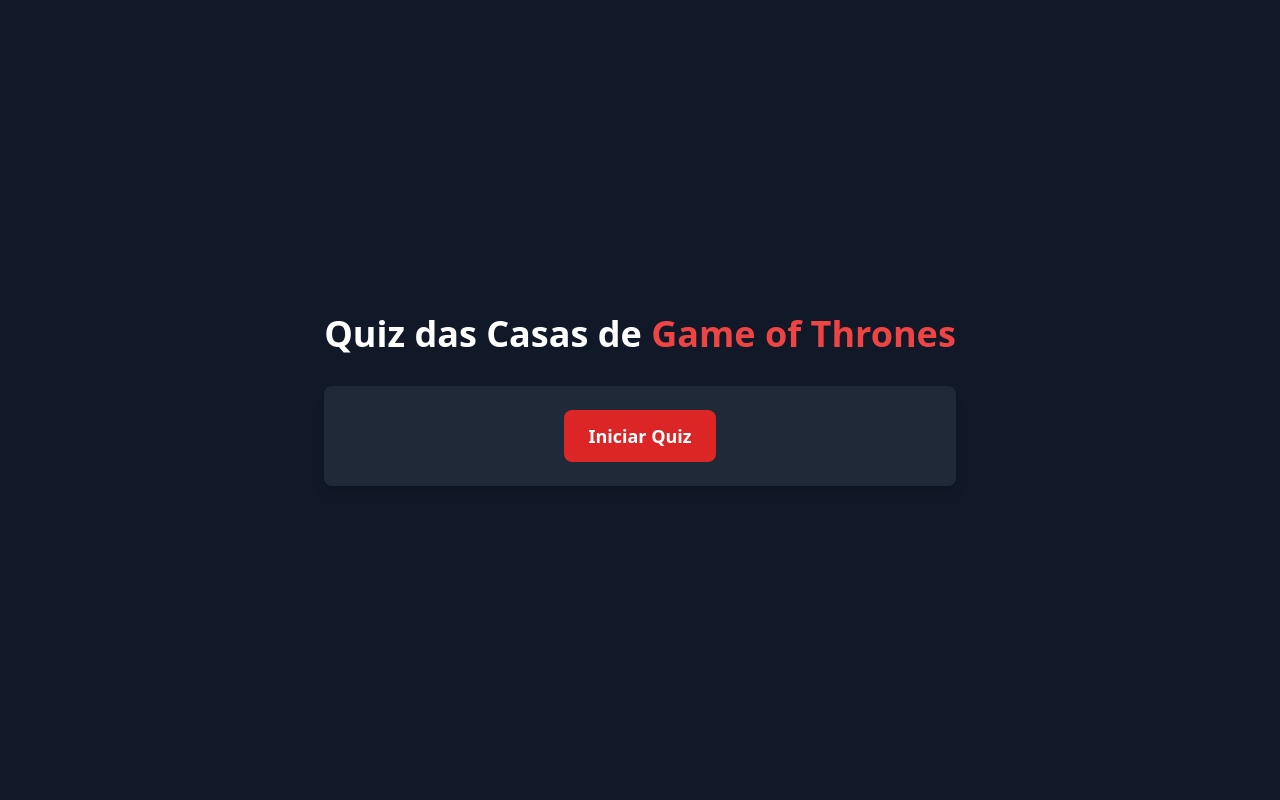
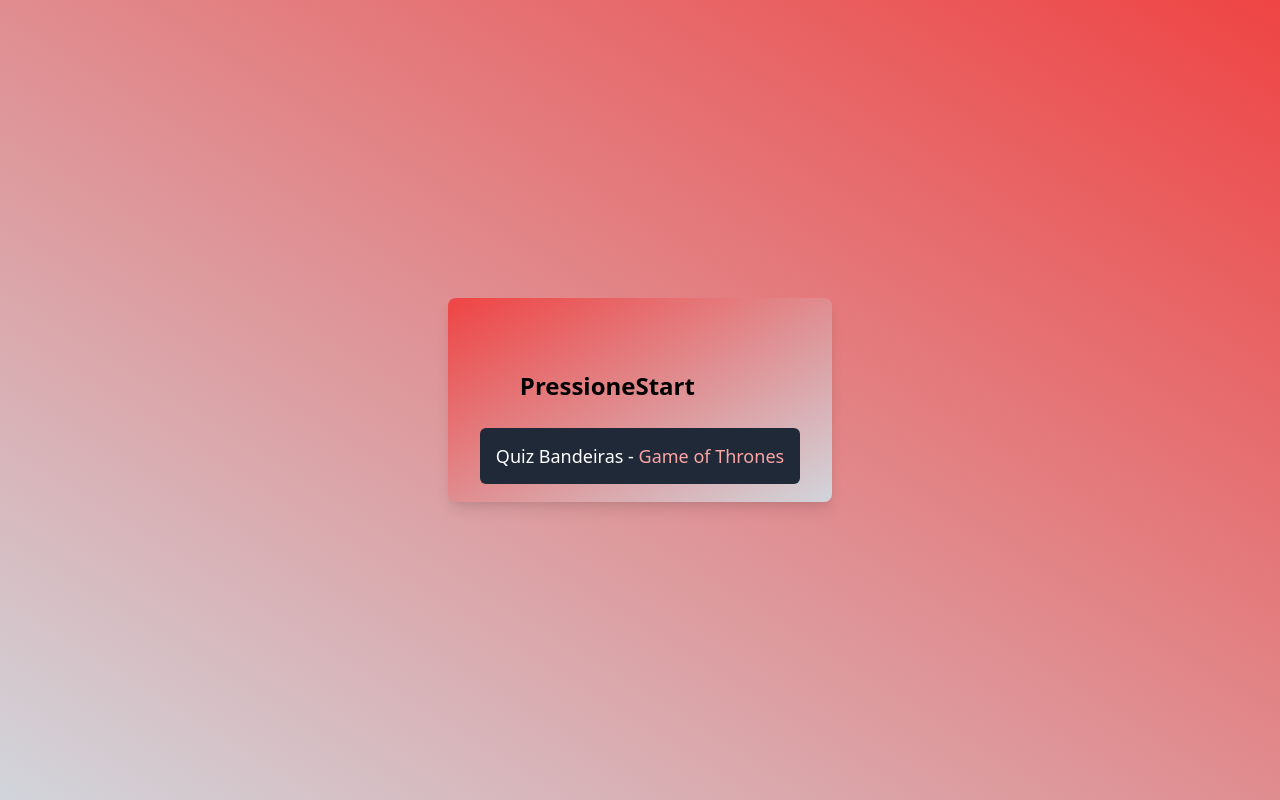
Before and after one commit to Hissachi/PressioneStart, a website: page index.html in a window 1280 px wide. Drawn offline with nearby package versions, Linux system fonts and the light colour scheme.

Commit message:
feat(home): create home page

```diff
--- a/index.html
+++ b/index.html
@@ -1,33 +1,20 @@
 <!DOCTYPE html>
-<html lang="pt-BR">
+<html lang="en">
 <head>
-  <meta charset="UTF-8">
-  <meta name="viewport" content="width=device-width, initial-scale=1.0">
-  <title>Quiz Bandeiras - Game of Thrones</title>
-  <script src="https://cdn.tailwindcss.com"></script>
+    <meta charset="UTF-8">
+    <meta name="viewport" content="width=device-width, initial-scale=1.0">
+    <title>Document</title>
+    <link rel="stylesheet" href="https://cdnjs.cloudflare.com/ajax/libs/tailwindcss/2.2.19/tailwind.min.css">
 </head>
-<body class="bg-gray-900 text-white min-h-screen flex flex-col items-center justify-center p-4">
-  <div class="text-center">
-    <h1 class="text-4xl font-bold mb-8">Quiz das Casas de <span class="text-red-500">Game of Thrones</span></h1>
+<body>
+    <div class="flex flex-col items-center justify-center min-h-screen bg-gradient-to-bl from-red-500 to-gray-300 text-white">
+        <div class="h-auto bg-gradient-to-br p-8 rounded-lg shadow-lg shadow-black">
+            <h1 class="flex text-2xl font-bold items-start h-auto p-8 m-2 text-black">PressioneStart</h1>
+            <a href="quizz/got/index.html" class="text-white text-lg bg-gray-800 hover:bg-gray-600 w-md p-4 rounded-md transition duration-300 ease-in-out">
+                Quiz Bandeiras - <span class="text-red-300">Game of Thrones</span>
+            </a>
+        </div>
+    </div>
 
-    <div id="quiz-container" class="max-w-3xl w-full bg-gray-800 rounded-lg p-6 shadow-lg">
-      <div id="question-container" class="hidden">
-        <h2 id="question" class="text-2xl font-semibold mb-6">Qual casa tem esta bandeira?</h2>
-        <img id="flag-image" src="" alt="Bandeira" class="mx-auto mb-6 h-64 object-contain">
-
-        <div id="options" class="grid grid-cols-1 md:grid-cols-2 gap-4"></div>
-      </div>
-
-      <div id="start-screen" class="text-center">
-        <button id="start-btn" class="bg-red-600 hover:bg-red-700 text-white font-bold py-3 px-6 rounded-lg text-lg">
-          Iniciar Quiz
-        </button>
-      </div>
-
-      <div id="result" class="hidden mt-6 text-xl font-semibold"></div>
-    </div>
-  </div>
-
-  <script src="main.js" type="module"></script> <!-- Ou main.js -->
 </body>
 </html>
```
Also changed, not shown: quizz/got/index.html (added, +33 -0 lines), quizz/got/main.js (renamed from main.js), quizz/got/main.ts (renamed from main.ts).
